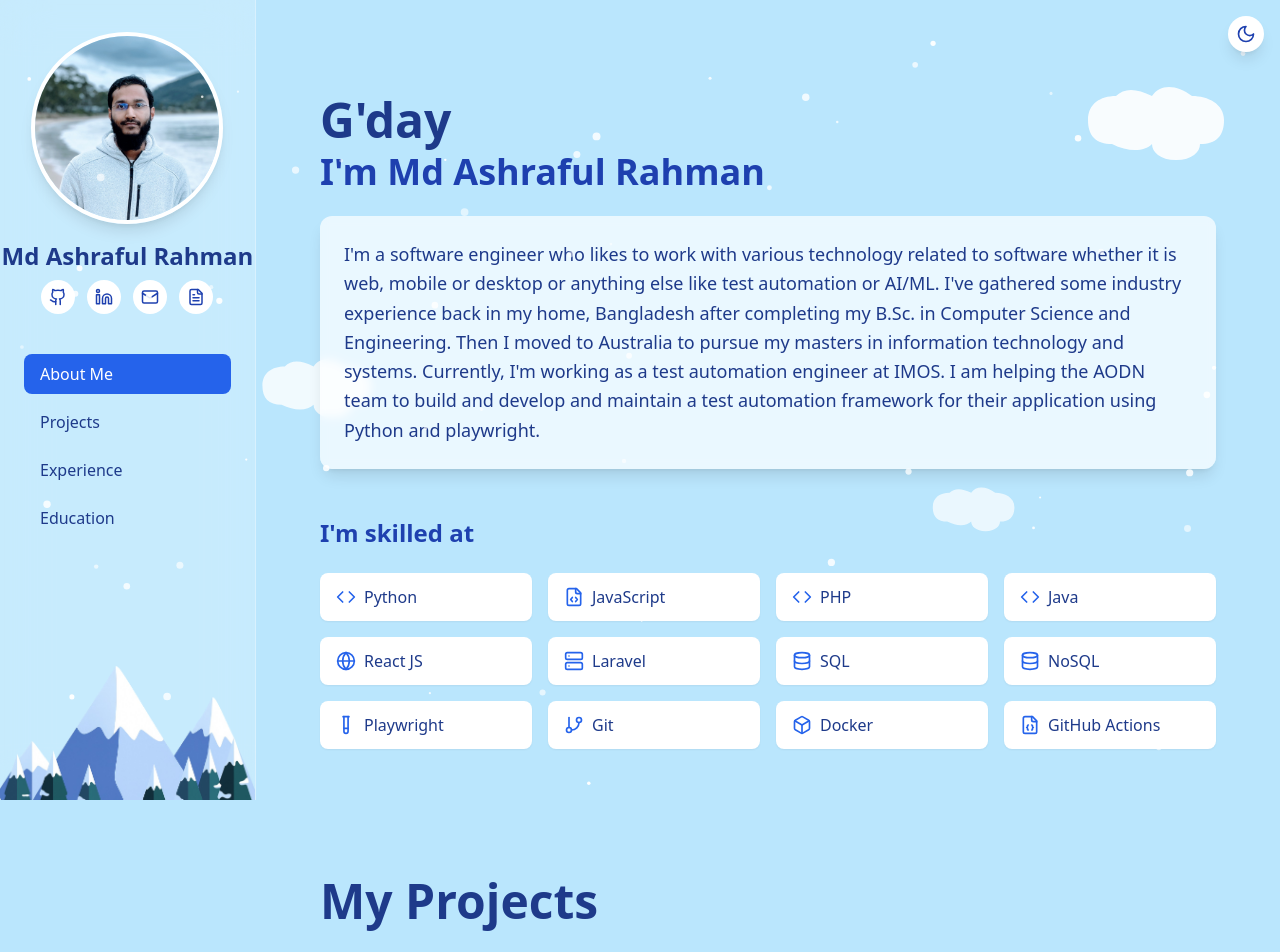
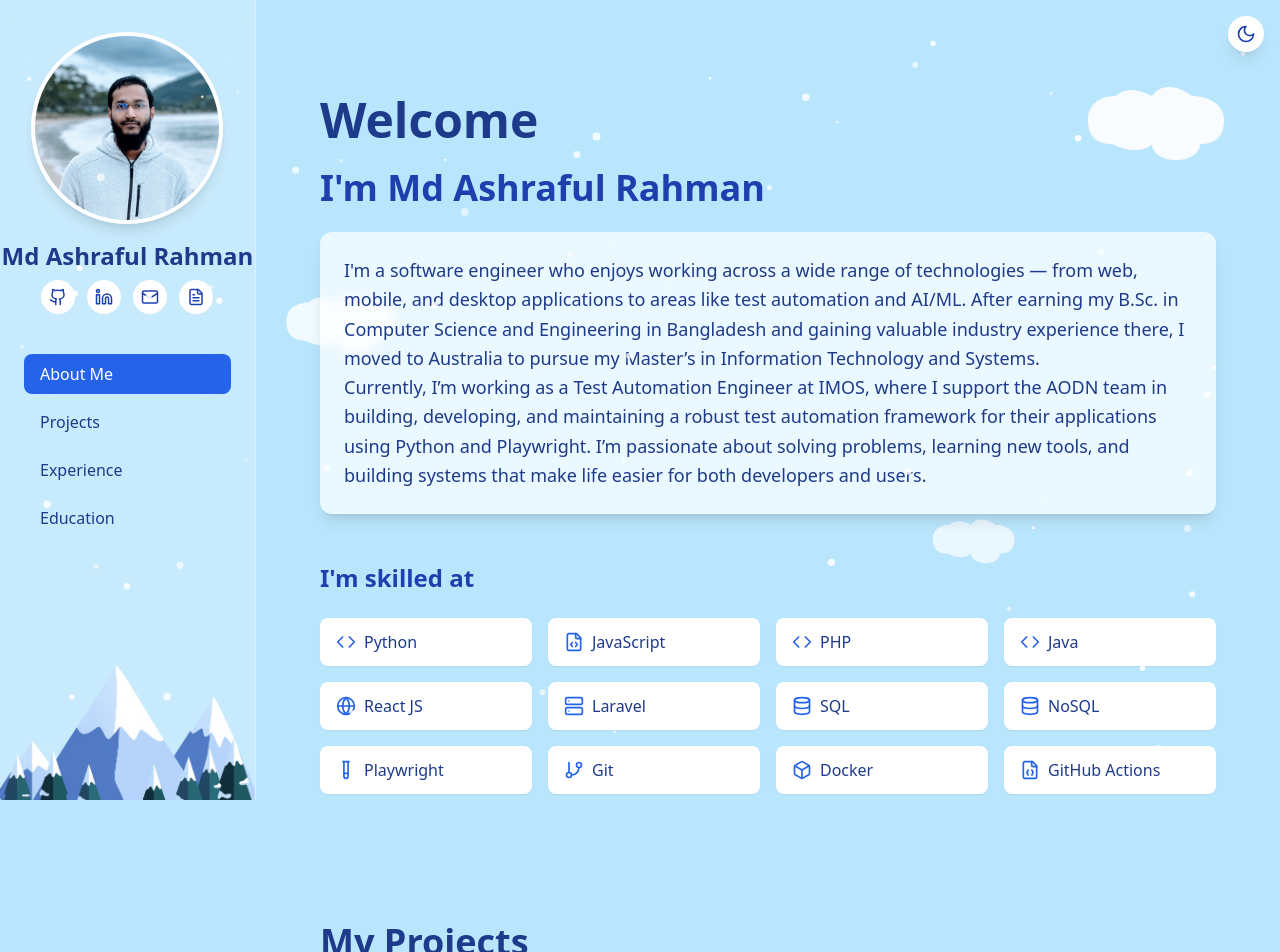
Before and after one commit to AR-RIFAT/portfolio, a React (Vite) app: page / in a window 1280 px wide. Shown: the top 952 px of the page. Built offline with nearby package versions, Linux system fonts and the light colour scheme.

Commit message:
update links and hero section

```diff
--- a/src/components/Layout/Layout.tsx
+++ b/src/components/Layout/Layout.tsx
@@ -72,10 +72,10 @@ const Layout: React.FC<LayoutProps> = ({ children }) => {
         <div className='absolute top-20 right-10 opacity-90 pointer-events-none'>
           <Cloud size='lg' />
         </div>
-        <div className='absolute top-[22rem] opacity-80 pointer-events-none'>
+        <div className='absolute top-[18rem] left-6 opacity-80 pointer-events-none'>
           <Cloud size='md' />
         </div>
-        <div className='absolute top-[30rem] right-1/4 opacity-70 pointer-events-none'>
+        <div className='absolute top-[32rem] right-1/4 opacity-70 pointer-events-none'>
           <Cloud size='sm' />
         </div>
         {/* Theme toggle */}
--- a/src/components/Layout/MobileMenu.tsx
+++ b/src/components/Layout/MobileMenu.tsx
@@ -59,21 +59,25 @@ const MobileMenu: React.FC<MobileMenuProps> = ({
             {/* Social Icons */}
             <div className='flex space-x-3 mb-8'>
               <a
-                href='#'
+                href='https://github.com/AR-RIFAT'
+                target='_blank'
+                rel='noopener noreferrer'
                 className='p-2 bg-white dark:bg-blue-800 rounded-full text-blue-800 dark:text-white hover:bg-blue-100 dark:hover:bg-blue-700 transition-colors'
                 aria-label='GitHub'
               >
                 <Github size={16} />
               </a>
               <a
-                href='#'
+                href='https://www.linkedin.com/in/md-ashraful/'
+                target='_blank'
+                rel='noopener noreferrer'
                 className='p-2 bg-white dark:bg-blue-800 rounded-full text-blue-800 dark:text-white hover:bg-blue-100 dark:hover:bg-blue-700 transition-colors'
                 aria-label='LinkedIn'
               >
                 <Linkedin size={16} />
               </a>
               <a
-                href='#'
+                href='mailto:mdashraful.rahman@utas.edu.au'
                 className='p-2 bg-white dark:bg-blue-800 rounded-full text-blue-800 dark:text-white hover:bg-blue-100 dark:hover:bg-blue-700 transition-colors'
                 aria-label='Email'
               >
--- a/src/components/Layout/Sidebar.tsx
+++ b/src/components/Layout/Sidebar.tsx
@@ -31,21 +31,25 @@ const Sidebar: React.FC<SidebarProps> = ({ activeSection }) => {
         {/* Social Icons */}
         <div className='flex space-x-3 mb-10'>
           <a
-            href='#'
+            href='https://github.com/AR-RIFAT'
+            target='_blank'
+            rel='noopener noreferrer'
             className='p-2 bg-white dark:bg-blue-800 rounded-full text-blue-800 dark:text-white hover:bg-blue-100 dark:hover:bg-blue-700 transition-colors'
             aria-label='GitHub'
           >
             <Github size={18} />
           </a>
           <a
-            href='#'
+            href='https://www.linkedin.com/in/md-ashraful/'
+            target='_blank'
+            rel='noopener noreferrer'
             className='p-2 bg-white dark:bg-blue-800 rounded-full text-blue-800 dark:text-white hover:bg-blue-100 dark:hover:bg-blue-700 transition-colors'
             aria-label='LinkedIn'
           >
             <Linkedin size={18} />
           </a>
           <a
-            href='#'
+            href='mailto:mdashraful.rahman@utas.edu.au'
             className='p-2 bg-white dark:bg-blue-800 rounded-full text-blue-800 dark:text-white hover:bg-blue-100 dark:hover:bg-blue-700 transition-colors'
             aria-label='Email'
           >
--- a/src/components/Sections/AboutSection.tsx
+++ b/src/components/Sections/AboutSection.tsx
@@ -1,72 +1,105 @@
 import React from 'react';
 import SkillCard from '../UI/SkillCard';
-import { Code, Server, Database, GitBranch, Globe, Terminal, FileCode, Layers, TestTube, FileJson, Braces, BoxIcon } from 'lucide-react';
+import {
+  Code,
+  Server,
+  Database,
+  GitBranch,
+  Globe,
+  Terminal,
+  FileCode,
+  Layers,
+  TestTube,
+  FileJson,
+  Braces,
+  BoxIcon
+} from 'lucide-react';
 const AboutSection: React.FC = () => {
-  const skills = [{
+  const skills = [
+    {
       name: 'Python',
       icon: Code
-  }, {
+    },
+    {
       name: 'JavaScript',
       icon: FileCode
-  }, {
+    },
+    {
       name: 'PHP',
       icon: Code
-  }, {
+    },
+    {
       name: 'Java',
       icon: Code
-  }, {
+    },
+    {
       name: 'React JS',
       icon: Globe
-  }, {
+    },
+    {
       name: 'Laravel',
       icon: Server
-  }, {
+    },
+    {
       name: 'SQL',
       icon: Database
-  }, {
+    },
+    {
       name: 'NoSQL',
       icon: Database
-  }, {
+    },
+    {
       name: 'Playwright',
       icon: TestTube
-  }, {
+    },
+    {
       name: 'Git',
       icon: GitBranch
-  }, {
+    },
+    {
       name: 'Docker',
       icon: BoxIcon
-  }, {
+    },
+    {
       name: 'GitHub Actions',
       icon: FileJson
-  }];
-  return <section id="about" className="pt-16 md:pt-24 pb-16">
-      <div className="max-w-4xl mx-auto">
-        <h1 className="text-4xl md:text-5xl font-bold text-blue-900 dark:text-white mb-2">
-          G'day
+    }
+  ];
+  return (
+    <section id='about' className='pt-16 md:pt-24 pb-16'>
+      <div className='max-w-4xl mx-auto'>
+        <h1 className='text-4xl md:text-5xl font-bold text-blue-900 dark:text-white mb-6'>
+          Welcome
         </h1>
-        <h2 className="text-3xl md:text-4xl font-bold text-blue-800 dark:text-blue-200 mb-6">
+        <h2 className='text-3xl md:text-4xl font-bold text-blue-800 dark:text-blue-200 mb-6'>
           I'm Md Ashraful Rahman
         </h2>
-        <div className="bg-white/70 dark:bg-blue-900/70 backdrop-blur-sm p-6 rounded-xl shadow-lg mb-12">
-          <p className="text-lg text-blue-900 dark:text-blue-100 leading-relaxed">
-            I'm a software engineer who likes to work with various technology
-            related to software whether it is web, mobile or desktop or anything
-            else like test automation or AI/ML. I've gathered some industry
-            experience back in my home, Bangladesh after completing my B.Sc. in
-            Computer Science and Engineering. Then I moved to Australia to
-            pursue my masters in information technology and systems. Currently,
-            I'm working as a test automation engineer at IMOS. I am helping the
-            AODN team to build and develop and maintain a test automation
-            framework for their application using Python and playwright.
+        <div className='bg-white/70 dark:bg-blue-900/70 backdrop-blur-sm p-6 rounded-xl shadow-lg mb-12'>
+          <p className='text-lg text-blue-900 dark:text-blue-100 leading-relaxed'>
+            I'm a software engineer who enjoys working across a wide range of
+            technologies — from web, mobile, and desktop applications to areas
+            like test automation and AI/ML. After earning my B.Sc. in Computer
+            Science and Engineering in Bangladesh and gaining valuable industry
+            experience there, I moved to Australia to pursue my Master’s in
+            Information Technology and Systems. <br />
+            Currently, I’m working as a Test Automation Engineer at IMOS, where
+            I support the AODN team in building, developing, and maintaining a
+            robust test automation framework for their applications using Python
+            and Playwright. I’m passionate about solving problems, learning new
+            tools, and building systems that make life easier for both
+            developers and users.
           </p>
         </div>
-        <h3 className="text-2xl font-bold text-blue-800 dark:text-blue-200 mb-6">
+        <h3 className='text-2xl font-bold text-blue-800 dark:text-blue-200 mb-6'>
           I'm skilled at
         </h3>
-        <div className="grid grid-cols-2 sm:grid-cols-3 md:grid-cols-4 gap-4">
-          {skills.map((skill, index) => <SkillCard key={index} name={skill.name} icon={skill.icon} />)}
+        <div className='grid grid-cols-2 sm:grid-cols-3 md:grid-cols-4 gap-4'>
+          {skills.map((skill, index) => (
+            <SkillCard key={index} name={skill.name} icon={skill.icon} />
+          ))}
         </div>
       </div>
-    </section>;
+    </section>
+  );
 };
 export default AboutSection;
--- a/src/components/Sections/EducationSection.tsx
+++ b/src/components/Sections/EducationSection.tsx
@@ -289,7 +289,7 @@ const EducationSection: React.FC = () => {
   return (
     <section id='education' className='py-16'>
       <div className='max-w-4xl mx-auto'>
-        <h2 className='text-5xl font-bold text-blue-900 dark:text-white mb-12'>
+        <h2 className='text-4xl font-bold text-blue-900 dark:text-white mb-12'>
           My Academic History
         </h2>
         {educations.map((education) => (
--- a/src/components/Sections/ExperienceSection.tsx
+++ b/src/components/Sections/ExperienceSection.tsx
@@ -28,7 +28,7 @@ const ExperienceSection: React.FC = () => {
   return (
     <section id='experience' className='py-16'>
       <div className='max-w-4xl mx-auto'>
-        <h2 className='text-5xl font-bold text-blue-900 dark:text-white mb-8'>
+        <h2 className='text-4xl font-bold text-blue-900 dark:text-white mb-8'>
           Where I've Worked
         </h2>
         {experiences.map((experience, index) => (
--- a/src/components/Sections/ProjectsSection.tsx
+++ b/src/components/Sections/ProjectsSection.tsx
@@ -63,7 +63,7 @@ const ProjectsSection: React.FC = () => {
   return (
     <section id='projects' className='py-16'>
       <div className='max-w-4xl mx-auto'>
-        <h2 className='text-5xl font-bold text-blue-900 dark:text-white mb-8'>
+        <h2 className='text-4xl font-bold text-blue-900 dark:text-white mb-8'>
           My Projects
         </h2>
         <div className='grid grid-cols-1 md:grid-cols-2 gap-6'>
```
Also changed, not shown: 1 other file (tests, documents, lock files or other folders). Lines whose indentation alone changed are shown as unchanged.
